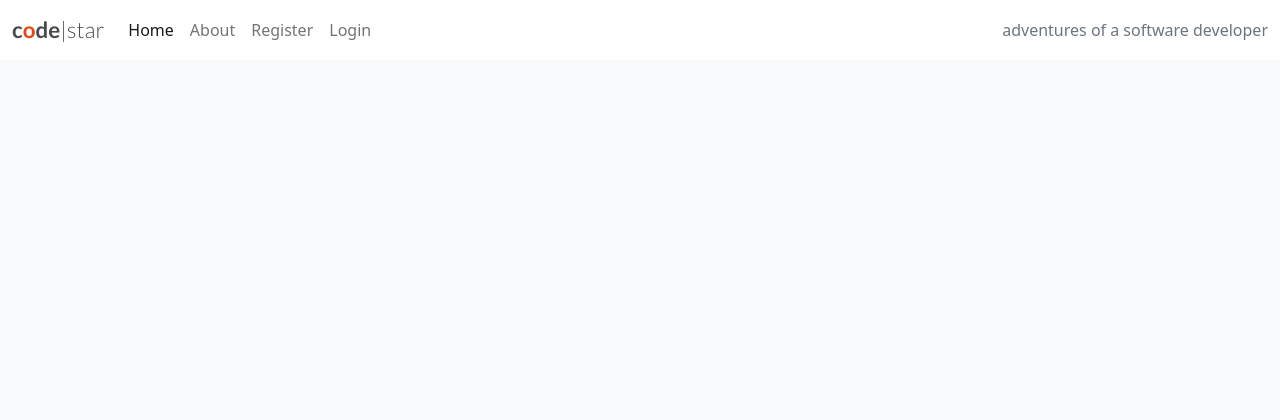
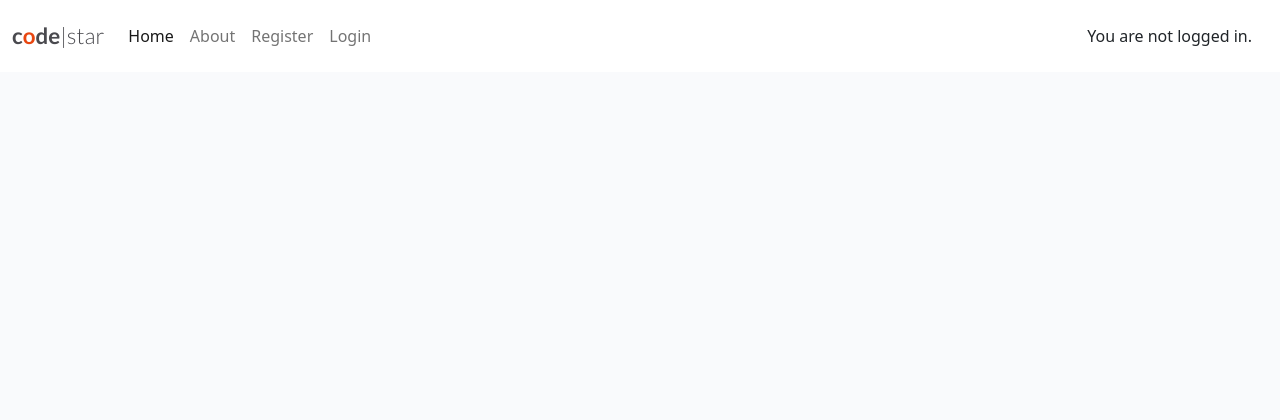
Before and after one commit to Johan-Hennius/first-django-blog, a Django app: page / in a window 1280 px wide. Shown: the top 420 px of the page. Run offline with Django 4.2, Linux system fonts and the light colour scheme; data that the repository does not hold is empty.

Commit message:
Add minor custom content for logged in user

```diff
--- a/codestar/settings.py
+++ b/codestar/settings.py
@@ -28,7 +28,7 @@ TEMPLATES_DIR = os.path.join(BASE_DIR, 'templates')
 SECRET_KEY = os.environ.get("SECRET_KEY")
 
 # SECURITY WARNING: don't run with debug turned on in production!
-DEBUG = False
+DEBUG = True
 
 ALLOWED_HOSTS = ['8000-johanhenniu-firstdjango-5xwyie9gfea.ws-eu106.gitpod.io', 'jbh19-codestar-blog-4effcaa46d09.herokuapp.com', ".gitpod.io"]
 
--- a/templates/base.html
+++ b/templates/base.html
@@ -67,9 +67,15 @@
                     </li>
                     {% endif %}
                 </ul>
-                <span class="navbar-text text-muted">
-                    adventures of a software developer
-                </span>
+                {% if user.is_authenticated %}
+                <p class="text-end m-3">
+                    You are logged in as {{ user.username }}
+                </p>
+                {% else %}
+                <p class="text-end m-3">
+                    You are not logged in.
+                </p>
+                {% endif %}
             </div>
         </div>
     </nav>
```
